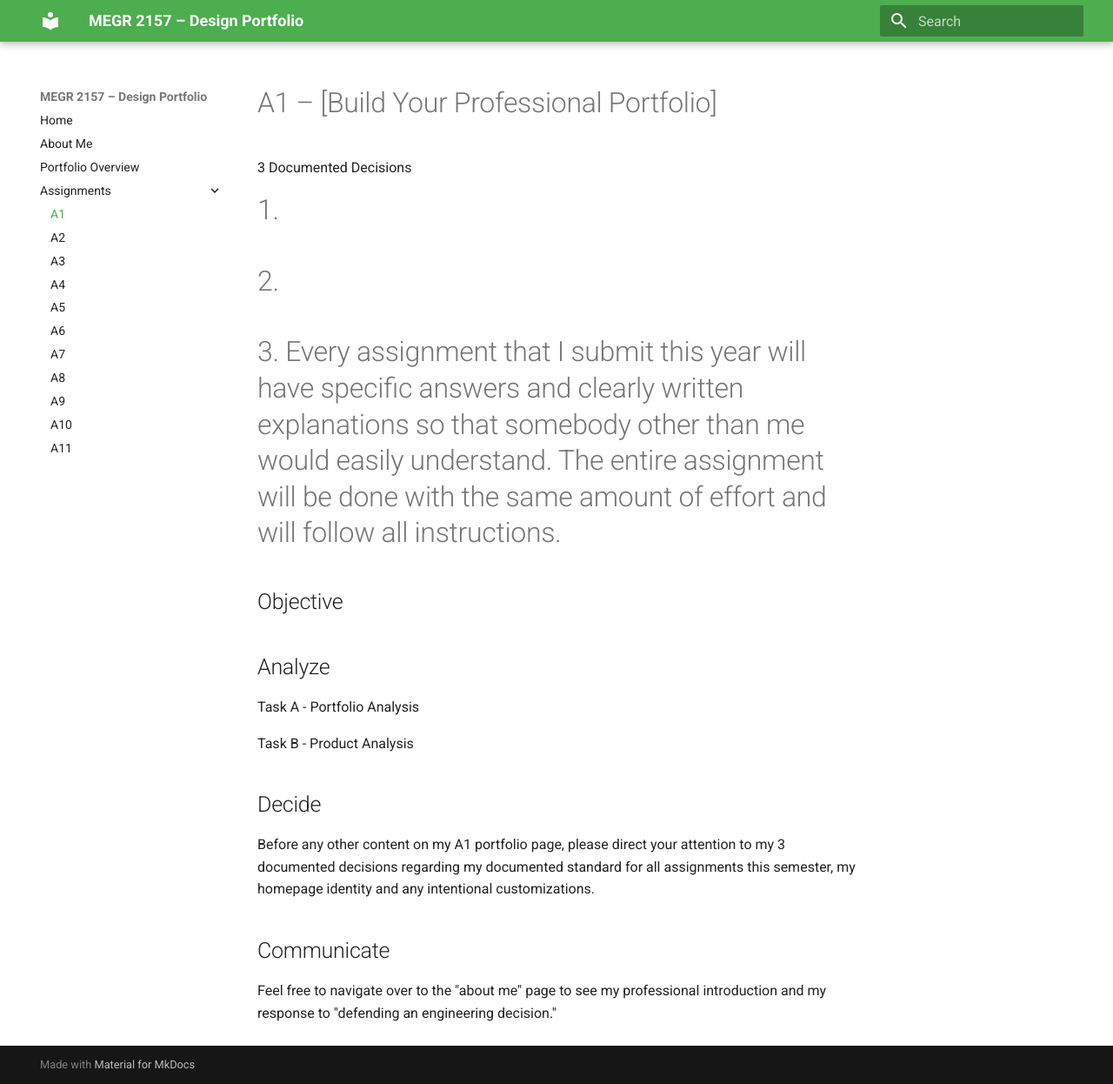
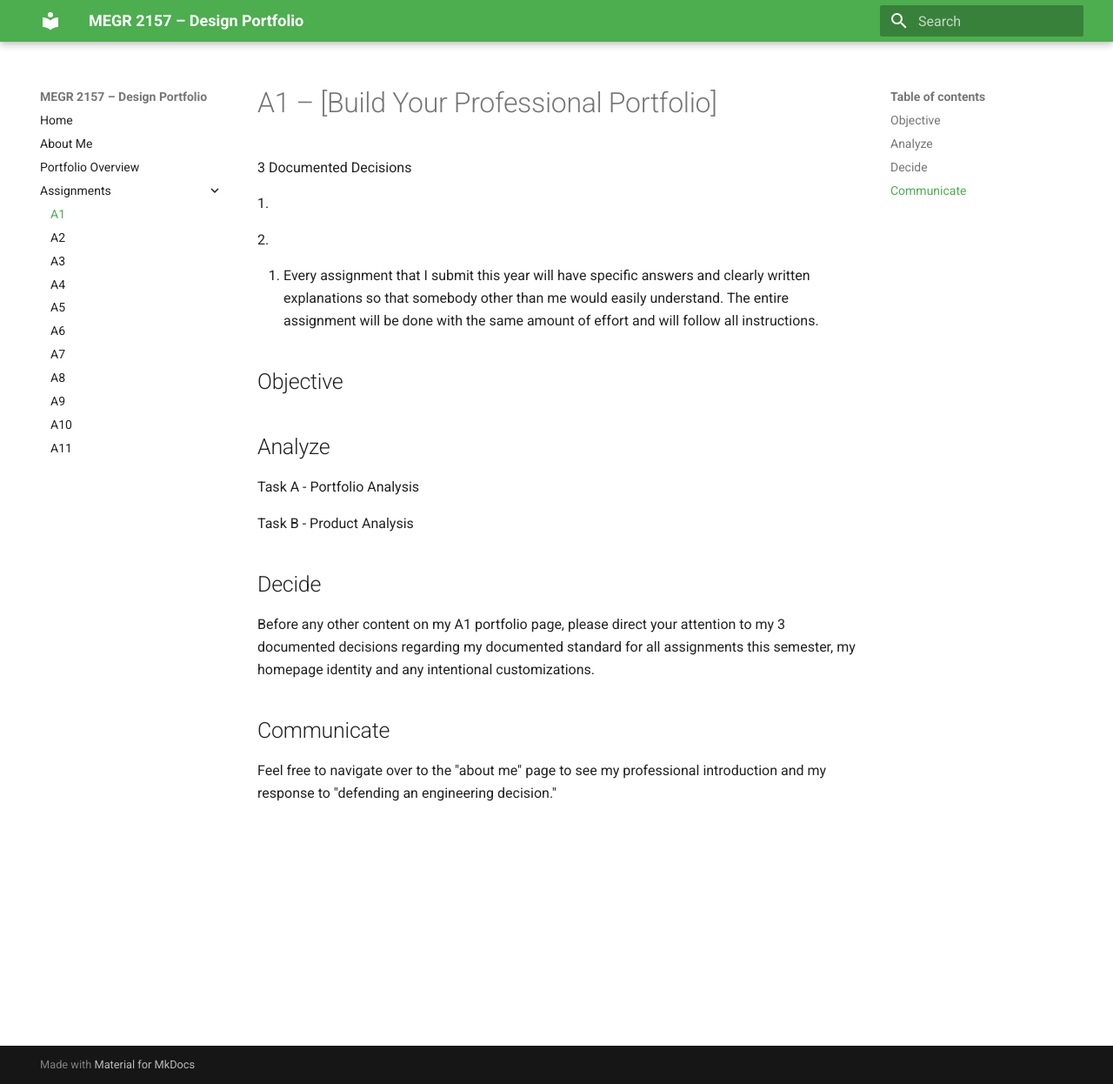
Before and after one commit to max-idhammar/Idhammar-MEGR2156-Portfolio, an MkDocs documentation site: the page built from docs/assignments/A01/index.md, in a window 1280 px wide and 1246 px high. Shown: the whole window at 87% size. Built offline with MkDocs 1.6.1 and Material for MkDocs 9.7.7, drawn with Linux system fonts in a browser that asks for light colours.

Commit message:
Fix numbering in A1 portfolio document

```diff
--- a/docs/assignments/A01/index.md
+++ b/docs/assignments/A01/index.md
@@ -1,11 +1,11 @@
 # A1 – [Build Your Professional Portfolio]
 3 Documented Decisions
 
-# 1.
+ 1.
 
-# 2.
+ 2.
 
-# 3. Every assignment that I submit this year will have specific answers and clearly written explanations so that somebody other than me would easily understand. The entire assignment will be done with the same amount of effort and will follow all instructions.
+ 3. Every assignment that I submit this year will have specific answers and clearly written explanations so that somebody other than me would easily understand. The entire assignment will be done with the same amount of effort and will follow all instructions.
 
 ## Objective
 
```
